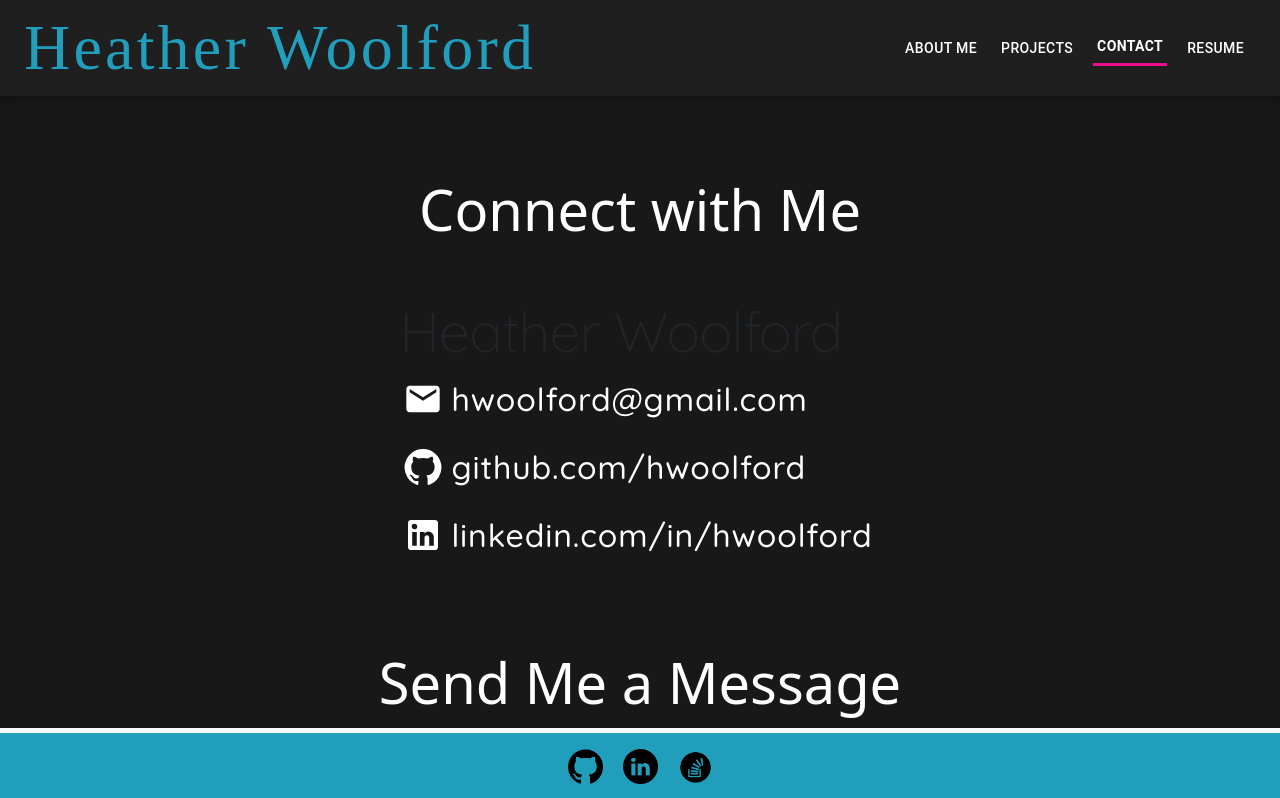
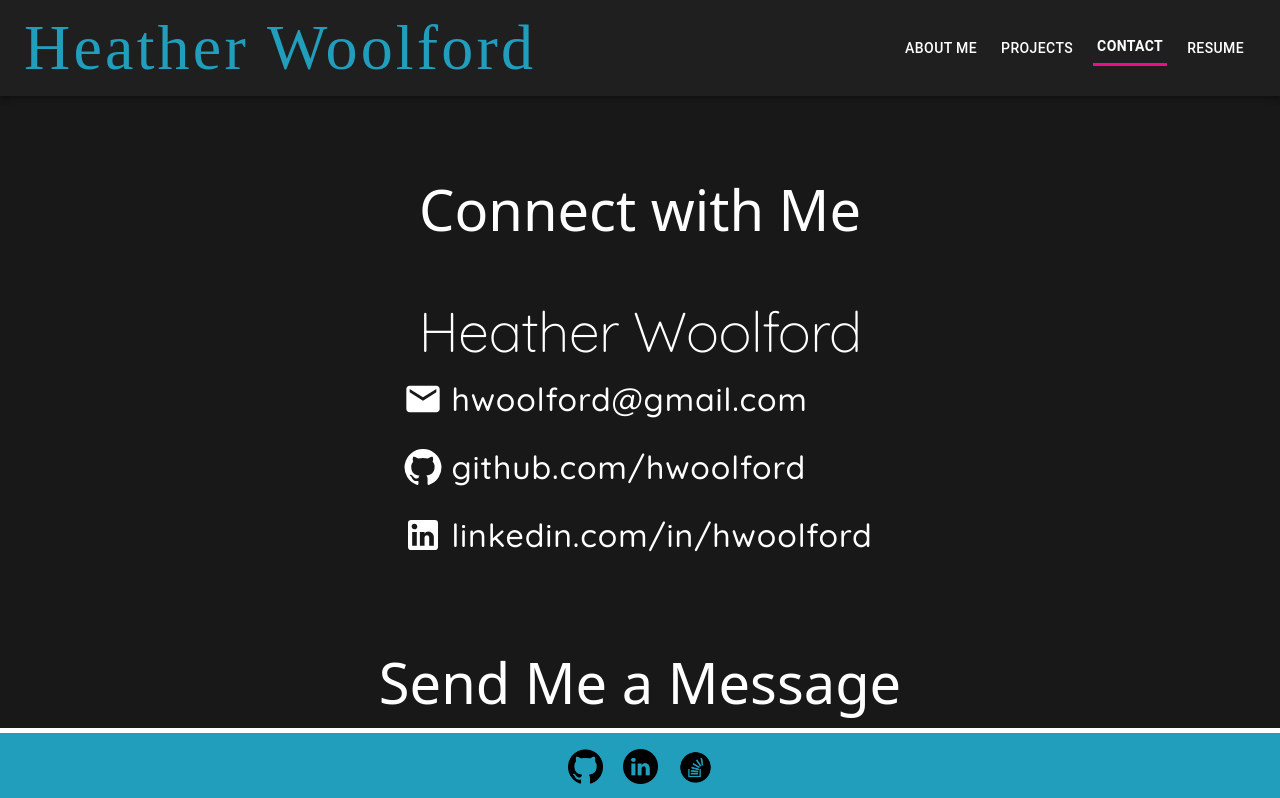
Before and after one commit to hwoolford/Portfolio, a React (Vite) app: page /contact in a window 1280 px wide. Shown: the top 798 px of the page. Built offline with nearby package versions, Linux system fonts and the light colour scheme; a web font is replaced by a local one.

Commit message:
styled name on contactinfo conponenet

```diff
--- a/src/components/ContactInfo/ContactInfo.css
+++ b/src/components/ContactInfo/ContactInfo.css
@@ -11,6 +11,11 @@
     font-size: 3.5rem;
     padding-bottom: 3rem;
     padding-top: 5rem;
+}
+
+.my-name {
+    text-align: center;
+    color: white;
 }
 
 @media screen and (max-width: 525px) {
```
